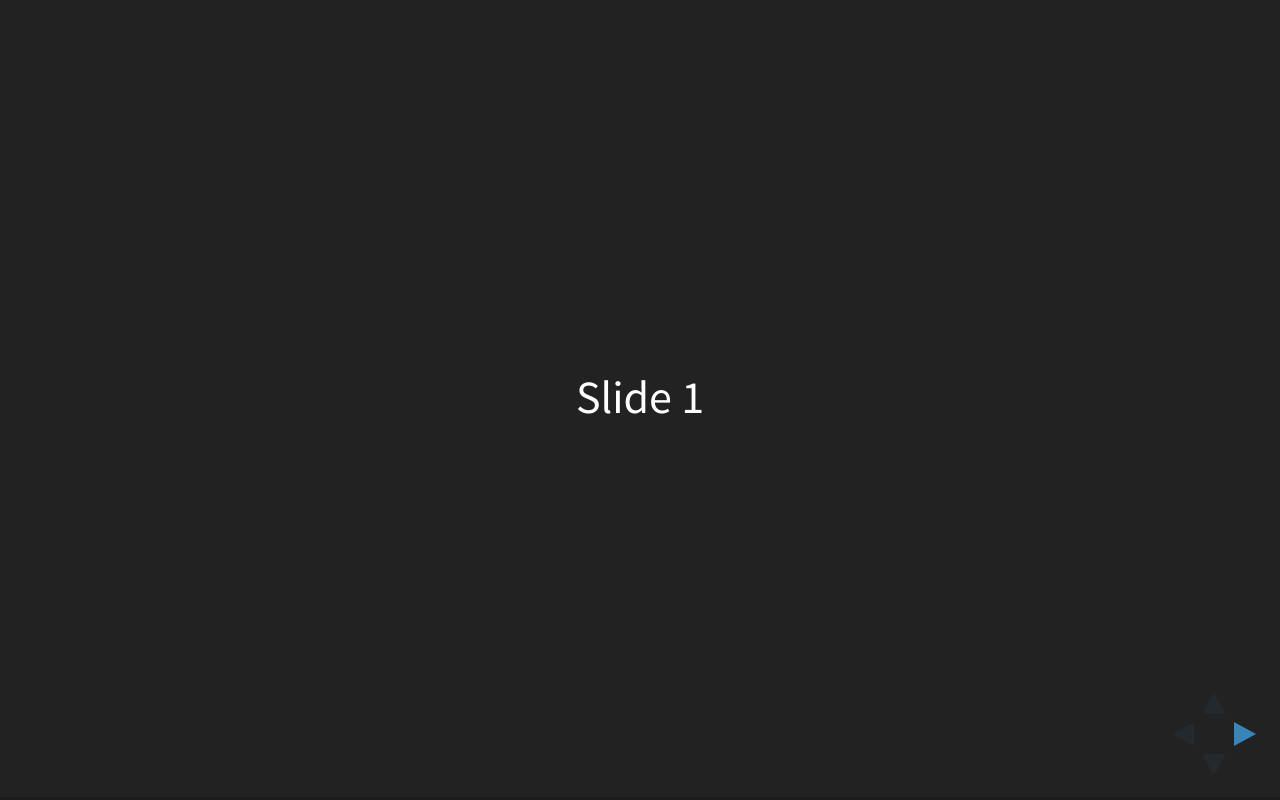
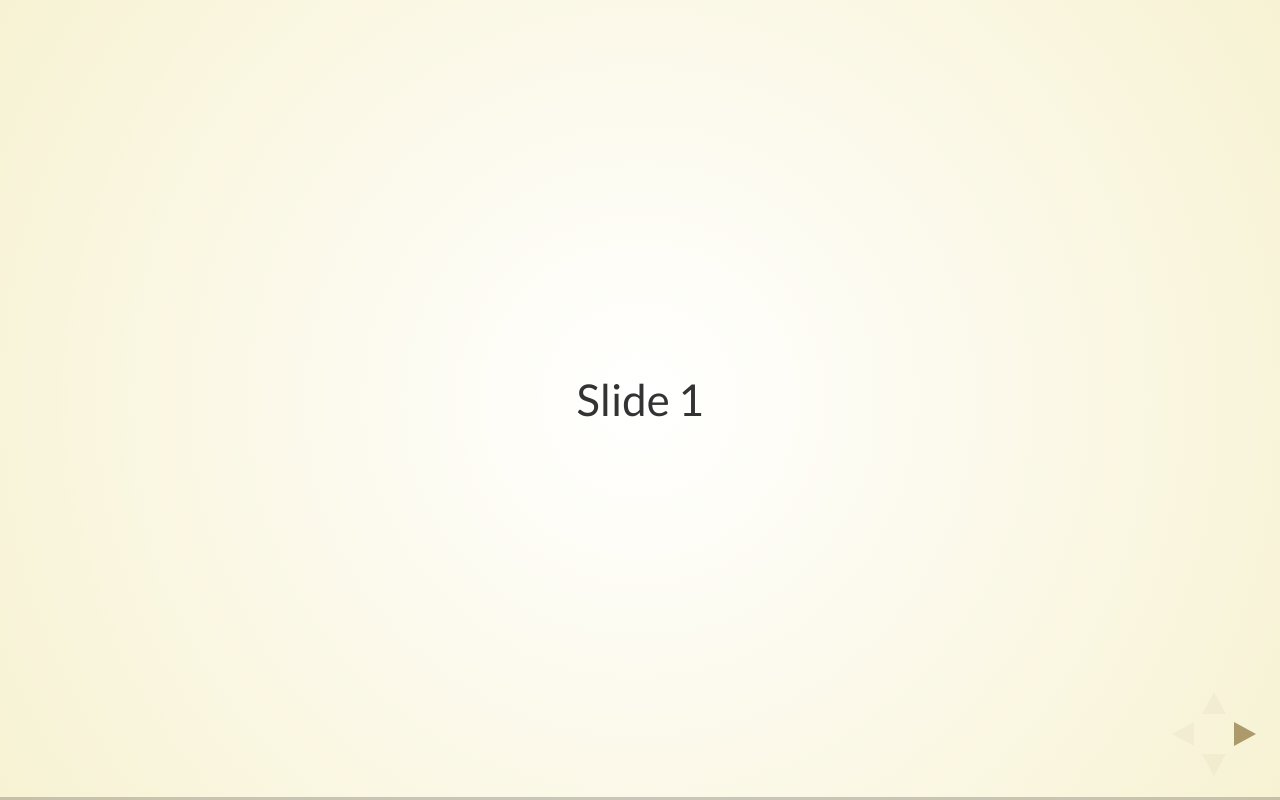
Before and after one commit to omarkohl/talks, a website: page python-design-patterns-2017/slides/index.html in a window 1280 px wide. Drawn offline with Linux system fonts and the light colour scheme; files whose address does not match are found by name.

Commit message:
Adapt theme

```diff
--- a/python-design-patterns-2017/slides/index.html
+++ b/python-design-patterns-2017/slides/index.html
@@ -7,10 +7,12 @@
 		<title>reveal.js</title>
 
 		<link rel="stylesheet" href="css/reveal.css">
-		<link rel="stylesheet" href="css/theme/black.css">
+        <link rel="stylesheet" href="css/theme/beige.css">
 
 		<!-- Theme used for syntax highlighting of code -->
-		<link rel="stylesheet" href="lib/css/zenburn.css">
+        <link rel="stylesheet" href="lib/css/solarized-dark.css">
+
+        <link rel="stylesheet" href="css/custom.css">
 
 		<!-- Printing and PDF exports -->
 		<script>
```
Also changed, not shown: python-design-patterns-2017/slides/css/custom.css (added).
